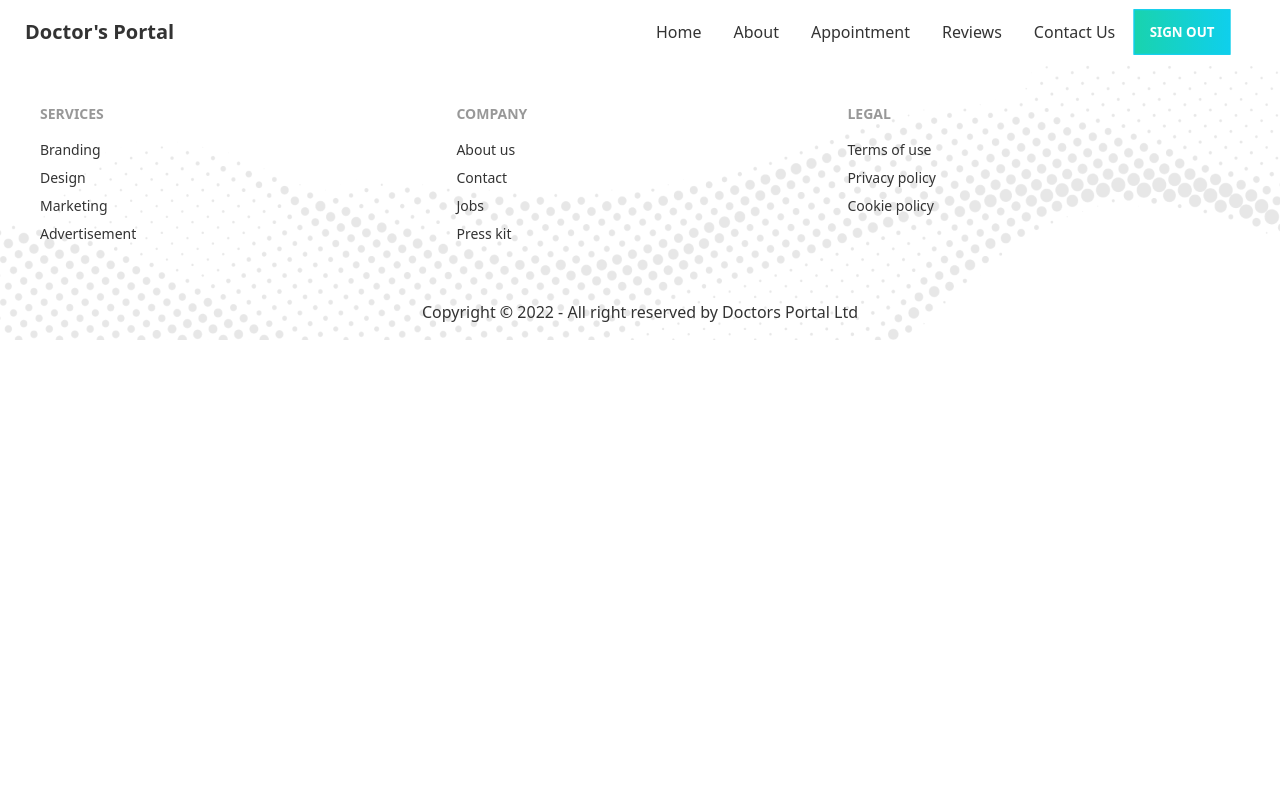
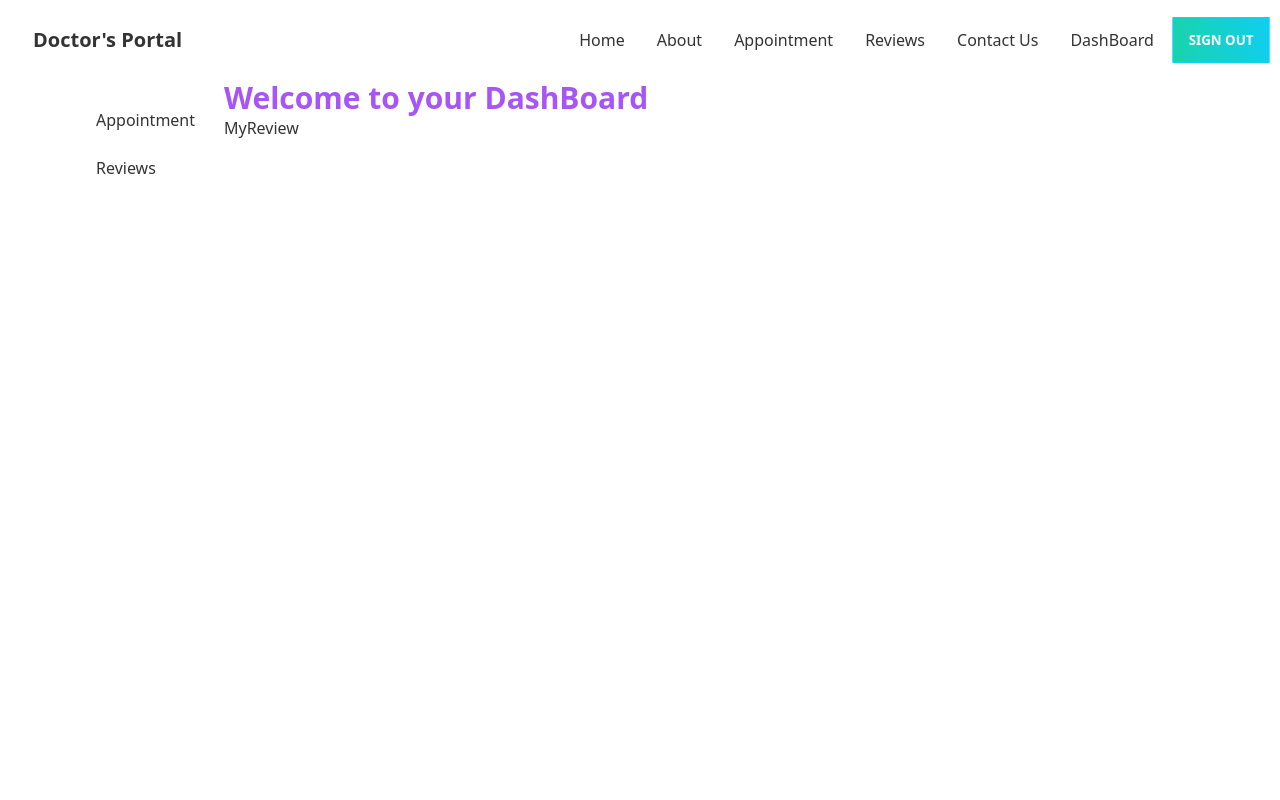
Before and after one commit to cryptomehedi/doctors-portal-client-side, a React (Create React App) app: page /dashboard/review in a window 1280 px wide. Shown: the top 800 px of the page. Built offline with nearby package versions, Linux system fonts and the light colour scheme; no server answers; sample sign-in values are in the browser's storage.

Commit message:
dashboard added

```diff
--- a/package.json
+++ b/package.json
@@ -16,6 +16,7 @@
     "react-firebase-hooks": "^5.0.3",
     "react-hook-form": "^7.31.1",
     "react-icons": "^4.3.1",
+    "react-query": "^3.39.0",
     "react-router-dom": "^6.3.0",
     "react-scripts": "5.0.1",
     "react-toastify": "^9.0.1",
--- a/src/App.js
+++ b/src/App.js
@@ -10,6 +10,9 @@ import { ToastContainer } from 'react-toastify';
 
   import 'react-toastify/dist/ReactToastify.css';
 import RequireAuth from './Component/Pages/Shared/RequireAuth';
+import DashBoard from './Component/Pages/DashBoard/DashBoard';
+import MyAppointment from './Component/Pages/DashBoard/MyAppointment';
+import MyReview from './Component/Pages/DashBoard/MyReview';
 
 function App() {
   return (
@@ -19,6 +22,10 @@ function App() {
           <Routes>
             <Route path="/" element={<Home/>} />
             <Route path="/appointment" element={<RequireAuth><Appointment/></RequireAuth>} />
+            <Route path="/dashboard" element={<RequireAuth><DashBoard/></RequireAuth>}>
+              <Route index element={<MyAppointment/>}/>
+              <Route path="review" element={<MyReview/>}/>
+            </Route>
             <Route path="/login" element={<Login/>} />
             <Route path="/register" element={<Register/>} />
           </Routes>
--- a/src/Component/Pages/Appointment/Appointment.js
+++ b/src/Component/Pages/Appointment/Appointment.js
@@ -6,7 +6,6 @@ const Appointment = () => {
     const [date , setDate] = useState(new Date())
     const [fridays , setFridays] = useState([])
     const [holyday , setHoliday] = useState(false)
-
 
     // console.log(fridays);
     useEffect(() => {
--- a/src/Component/Pages/Appointment/BookingModal.js
+++ b/src/Component/Pages/Appointment/BookingModal.js
@@ -1,19 +1,40 @@
+import axios from 'axios';
 import { format } from 'date-fns';
 import React from 'react';
 import { useAuthState } from 'react-firebase-hooks/auth';
+import { toast } from 'react-toastify';
 import auth from '../../../firebase.init';
 
-const BookingModal = ({date, treatment, setTreatment}) => {
+const BookingModal = ({date, treatment, setTreatment, refetch}) => {
     const [user] = useAuthState(auth)
-    const {name, slots} = treatment;
-
+    console.log(user);
+    const {name, _id,  slots} = treatment;
+    const formattedDate = format(date, 'PPP')
     const handleBooking = e => {
         e.preventDefault();
         const slot = e.target.slot.value
-        console.log(slot)
-        setTreatment(null)
+
+        const booking = {
+            treatmentId: _id,
+            treatment: name,
+            date: formattedDate,
+            slot,
+            patientName : user.displayName,
+            patientEmail : user.email,
+            phone: e.target.phone.value
+        }
+        axios.post('http://localhost:4000/booking', booking)
+        .then(data => {
+            if(data.data.success) {
+                toast.success(`Your Appointment is set ${formattedDate} at ${slot} for ${name}`)
+            }else{
+                toast.error(`You already have an appointment for ${data.data.booking?.treatment}  on ${data.data.booking?.date} at ${data.data.booking?.slot}`)
+            }
+            refetch()
+            setTreatment(null)
+        })
+
     }
-    console.log(user)
     return (
         <div>
             <input type="checkbox" id="booking-modal" className="modal-toggle" />
@@ -25,12 +46,12 @@ const BookingModal = ({date, treatment, setTreatment}) => {
                         <input name="date" type="text" disabled defaultValue={format(date, 'PPP')} className="input input-bordered w-full max-w-xs" />
                         <select name="slot" className="select select-bordered w-full max-w-xs">
                             {
-                                slots.map((slot , i) => <option key={i} value={slot} >{slot}</option>)
+                                slots.map((slot , i) => <option key={i}  value={slot} >{slot}</option>)
                             }
                         </select>
                         <input type="text" disabled defaultValue={user?.displayName || ''} name='name' placeholder="Your Name" className="input input-bordered w-full max-w-xs" />
                         <input type="email" name='email' disabled defaultValue={user?.email || ''} placeholder="Email Address" className="input input-bordered w-full max-w-xs" />
-                        <input type="text" name="phone" placeholder="Phone Number" className="input input-bordered w-full max-w-xs" required />
+                        <input required type="text" name="phone" placeholder="Phone Number" className="input input-bordered w-full max-w-xs" />
                         <input type="submit" value="Submit" placeholder="Type here" className="btn btn-secondary w-full max-w-xs" />
                     </form>
                 </div>
--- a/src/Component/Pages/Appointment/Service.js
+++ b/src/Component/Pages/Appointment/Service.js
@@ -15,6 +15,7 @@ const Service = ({service,setTreatment}) => {
                             <span className='text-red-500 text-sm'>No service available</span>
                         }
                     </p>
+                    <p>{slots.length} {slots.length > 1 ? 'Appointments' : 'Appointment'} Available</p>
                     <div className="card-actions justify-center">
                         <label onClick={() =>setTreatment(service)} disabled={slots.length === 0} htmlFor="booking-modal" className="btn btn-secondary text-white font-medium uppercase modal-button">Book Appointment</label>
                     </div>
--- /dev/null
+++ b/src/Component/Pages/DashBoard/DashBoard.js
@@ -0,0 +1,28 @@
+import React from 'react';
+import { Link, Outlet } from 'react-router-dom';
+
+const DashBoard = () => {
+    return (
+        <div className="drawer drawer-mobile">
+            <input id="DB-sideBar" type="checkbox" className="drawer-toggle" />
+            <div className="drawer-content">
+                <h2 className="text-3xl font-semibold text-purple-500">Welcome to your DashBoard</h2>
+                {/* <!-- Page content here --> */}
+                <Outlet/>
+
+
+            </div>
+            <div className="drawer-side">
+                <label htmlFor="DB-sideBar" className="drawer-overlay"></label>
+                <ul className="menu p-4 overflow-y-auto w-40 bg-base-100 text-base-content">
+                    {/* <!-- Sidebar content here --> */}
+                    <li><Link to='/dashboard'>Appointment</Link></li>
+                    <li><Link to='/dashboard/review'>Reviews</Link></li>
+                </ul>
+
+            </div>
+        </div>
+    );
+};
+
+export default DashBoard;
--- /dev/null
+++ b/src/Component/Pages/DashBoard/MyAppointment.js
@@ -0,0 +1,26 @@
+import axios from 'axios';
+import React, { useEffect, useState } from 'react';
+import { useAuthState } from 'react-firebase-hooks/auth';
+import auth from '../../../firebase.init';
+
+const MyAppointment = () => {
+    const [appointments, setAppointments] =useState([])
+    const [user] = useAuthState(auth)
+    console.log(user.email)
+    useEffect(() => {
+        if(user){
+            axios.get(`http://localhost:4000/booking?patient=${user.email}`)
+            .then(data => {
+            console.log(data);
+            setAppointments(data.data)
+        })
+        }
+    },[user])
+    return (
+        <div>
+            <h2>MyAppointment: {appointments.length}</h2>
+        </div>
+    );
+};
+
+export default MyAppointment;
--- /dev/null
+++ b/src/Component/Pages/DashBoard/MyReview.js
@@ -0,0 +1,11 @@
+import React from 'react';
+
+const MyReview = () => {
+    return (
+        <div>
+            <h2>MyReview</h2>
+        </div>
+    );
+};
+
+export default MyReview;
--- a/src/Component/Pages/Shared/Nav.js
+++ b/src/Component/Pages/Shared/Nav.js
@@ -13,14 +13,19 @@ const Nav = () => {
                             <li><Link to="/reviews">Reviews</Link></li>
                             <li><Link to="/contact-us">Contact Us</Link></li>
                             {
-                                user ? <li><button className="btn btn-primary bg-gradient-to-r from-secondary to-primary text-white uppercase font-bold" onClick={()=> signOut(auth)}>Sign Out</button></li>
+                                user ?
+                                <>
+                                    <li><Link to="/dashboard">DashBoard</Link></li>
+                                    <li><button className="btn btn-primary bg-gradient-to-r from-secondary to-primary text-white uppercase font-bold" onClick={()=> signOut(auth)}>Sign Out</button></li>
+                                </>
                                 :<li><Link to="/login">Login</Link></li>
                             }
                         </>
     return (
         <div>
             <div className="navbar bg-base-100">
-                <div className="navbar-start">
+                <div className="navbar lg:navbar-start flex justify-between">
+                    <div>
                         <div className="dropdown">
                             <label tabIndex="0" className="btn btn-ghost lg:hidden">
                                 <svg xmlns="http://www.w3.org/2000/svg" className="h-5 w-5" fill="none" viewBox="0 0 24 24" stroke="currentColor"><path strokeLinecap="round" strokeLinejoin="round" strokeWidth="2" d="M4 6h16M4 12h8m-8 6h16" /></svg>
@@ -30,6 +35,10 @@ const Nav = () => {
                             </ul>
                         </div>
                         <Link to="/" className="btn btn-ghost normal-case text-xl">Doctor's Portal</Link>
+                    </div>
+                    <label htmlFor="DB-sideBar" tabIndex="1" className="btn btn-ghost lg:hidden">
+                        <svg xmlns="http://www.w3.org/2000/svg" className="h-5 w-5" fill="none" viewBox="0 0 24 24" stroke="currentColor"><path strokeLinecap="round" strokeLinejoin="round" strokeWidth="2" d="M4 6h16M4 12h8m-8 6h16" /></svg>
+                    </label>
                 </div>
                 <div className="navbar-center hidden lg:flex">
                     <ul className="menu menu-horizontal p-0">
--- a/src/index.js
+++ b/src/index.js
@@ -4,12 +4,17 @@ import './index.css';
 import App from './App';
 import reportWebVitals from './reportWebVitals';
 import { createRoot } from 'react-dom/client';
+import { QueryClient, QueryClientProvider, } from 'react-query'
+
+const queryClient = new QueryClient()
 
 const container = document.getElementById('root');
 const root = createRoot(container); // createRoot(container!) if you use TypeScript
 root.render(<React.StrictMode>
               <BrowserRouter>
-                <App/>
+                <QueryClientProvider client={queryClient}>
+                  <App/>
+                </QueryClientProvider>
               </BrowserRouter>
             </React.StrictMode>);
 
```
Also changed, not shown: src/Component/Pages/Appointment/AvailableAppointment.js (+26 -10 lines), 1 other file (tests, documents, lock files or other folders). Lines whose indentation alone changed are shown as unchanged.
